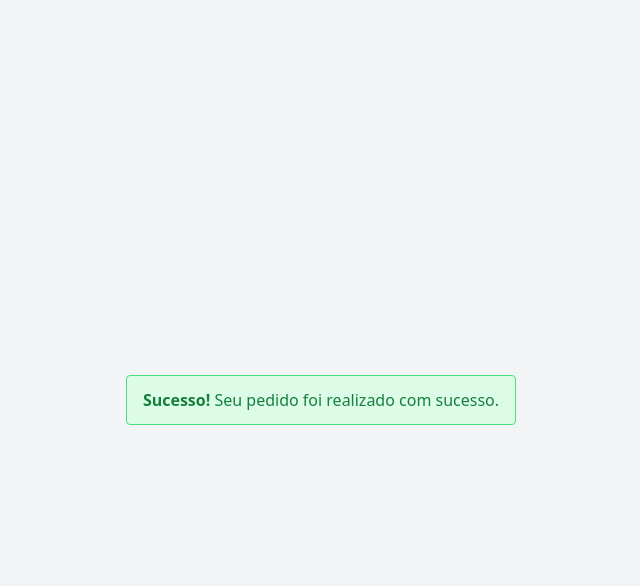
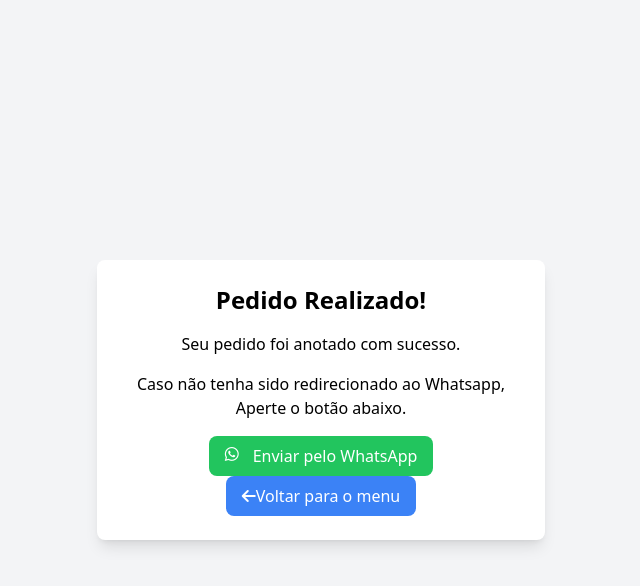
Before and after one commit to Braian63/sistema_delivery, a Django app: template pedido/templates/pedido_realizado.html in a window 1280 px wide. Shown: the top 586 px of the page, without its empty margins (319-959 px from the left). Run offline with Django 3.2, Linux system fonts and the light colour scheme; the template is opened without the code that fills it: most values are stand-ins (such as "Sample title", 1, 10 or a date in 2020); parts of the project's set-up code (start-up, migrations or seed data) failed here and were passed over; some libraries are stand-ins or nearby versions.

Commit message:
Ajuste msg e +

```diff
--- a/imersaopython/settings.py
+++ b/imersaopython/settings.py
@@ -141,11 +141,11 @@ JAZZMIN_SETTINGS = {
     "site_brand": "Meu Site",
     "welcome_sign": "Bem-vindo ao painel administrativo!",
     "copyright": "Meu Site © 2024",
-    "search_model": "auth.User",
+    "search_model": "produto.Produto", #colocar a logo
     "user_avatar": "uploads/avatar.png",
     "topmenu_links": [
         {"name": "Home", "url": "/", "new_window": False},
-        {"name": "Docs", "url": "https://django-jazzmin.readthedocs.io/en/latest/", "new_window": True},
+        {"name": "Meu site", "url": "home", "new_window": True},
     ],
     "show_sidebar": True,
     "navigation_expanded": True,
--- a/pedido/templates/pedido_realizado.html
+++ b/pedido/templates/pedido_realizado.html
@@ -5,13 +5,34 @@
     <meta name="viewport" content="width=device-width, initial-scale=1.0">
     <title>Pedido Realizado</title>
     <script src="https://cdn.tailwindcss.com"></script>
+    <script>
+        // Função para abrir o WhatsApp assim que a página carregar
+        window.onload = function() {
+            window.open("{{ whatsapp_url }}", "_blank");
+        };
+    </script>
+    <link href="https://cdnjs.cloudflare.com/ajax/libs/font-awesome/6.0.0-beta3/css/all.min.css" rel="stylesheet">
 </head>
+
 <body class="bg-gray-100 flex items-center justify-center min-h-screen">
+    <div class="bg-white shadow-lg rounded-lg p-6 w-full max-w-md">
+        <h1 class="text-2xl font-bold text-center mb-4">Pedido Realizado!</h1>
+        <p class="text-center mb-4">Seu pedido foi anotado com sucesso.</p>
+        <p class="text-center mb-4">Caso não tenha sido redirecionado ao Whatsapp, Aperte o botão abaixo.</p>
 
-    <div class="bg-green-100 border border-green-400 text-green-700 px-4 py-3 rounded relative" role="alert">
-        <strong class="font-bold">Sucesso!</strong>
-        <span class="block sm:inline">Seu pedido foi realizado com sucesso.</span>
+        <div class="flex items-center justify-center">
+            <a href="{{ whatsapp_url }}" target="_blank" class="flex items-center bg-green-500 text-white px-4 py-2 rounded-lg hover:bg-green-600 transition duration-300">
+                <i class="fab fa-whatsapp w-5 h-5 mr-2"></i>
+                Enviar pelo WhatsApp
+            </a>
+        </div>
+        <div class="flex items-center justify-center">
+            <a href="{% url "home" %}" target="_blank" class="flex items-center bg-blue-500 text-white px-4 py-2 rounded-lg hover:bg-blue-600 transition duration-300">
+                <i class="fa-solid fa-arrow-left"></i>
+                Voltar para o menu
+            </a>
+        </div>
+
     </div>
-
 </body>
 </html>
--- a/produto/templates/home.html
+++ b/produto/templates/home.html
@@ -67,7 +67,7 @@
     <!-- BUTTON - FOOTER -->
     <footer class="w-full bg-red-500 py-2 fixed bottom-0 z-40 flex items-center justify-center">
         <a href="{% url 'ver_carrinho' %}" class="flex items-center gap-2 text-white font-bold">
-            (<span id="cart-count">0</span>) Ver meu carrinho
+            Ver meu carrinho
             <i class="fa fa-cart-plus text-lg text-white"></i>
         </a>
     </footer>
```
Also changed, not shown: pedido/templates/finalizar_pedido.html (+1 -31 lines), pedido/views.py (+16 -2 lines).
